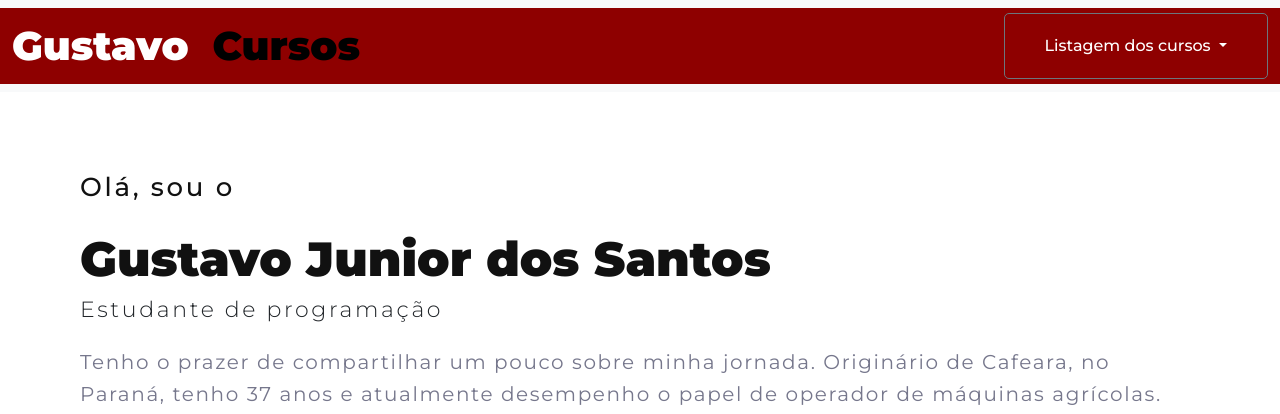
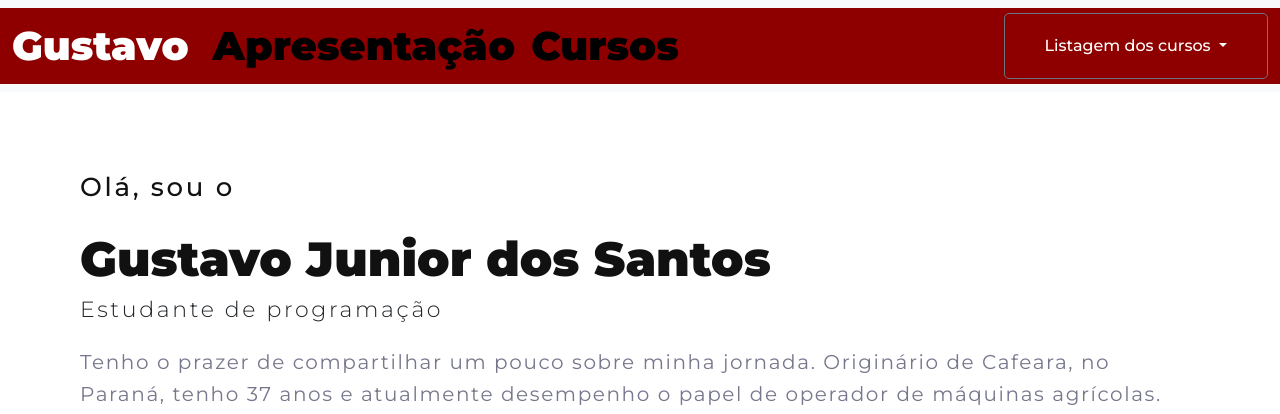
Before and after one commit to gustavodsantos/portifolio-dev, a Django app: template backend/mysite/base/templates/base/apresentation.html in a window 1280 px wide. Shown: the top 414 px of the page. Run offline with Django 5.2, Linux system fonts and the light colour scheme; the template is opened without the code that fills it, so the values that code supplies are empty.

Commit message:
criado template apresentation
close #7

```diff
--- a/backend/mysite/base/templates/base/base.html
+++ b/backend/mysite/base/templates/base/base.html
@@ -29,6 +29,9 @@
 
         <div class="collapse navbar-collapse" id="navbarNav">
             <ul class="navbar-nav">
+                <li class="nav-item">
+                    <a class="nav-link active" aria-current="page" href="{% url 'base:apresentation' %}">Apresentação</a>
+                </li>
                 <li class="nav-item">
                     <a class="nav-link active" aria-current="page" href="{% url 'cursos:indice' %}">Cursos</a>
                 </li>
--- a/backend/mysite/base/urls.py
+++ b/backend/mysite/base/urls.py
@@ -1,7 +1,9 @@
 from django.urls import path
-from mysite.base.views import home
+
+from mysite.base.views import home, apresentation
 
 app_name = 'base'
 urlpatterns = [
     path('', home, name='home'),
+    path('base/', apresentation, name='apresentation'),
 ]
--- a/backend/mysite/base/views.py
+++ b/backend/mysite/base/views.py
@@ -5,3 +5,7 @@ from django.shortcuts import render
 
 def home(request):
     return render(request, 'base/home.html', {})
+
+
+def apresentation(request):
+    return render(request, 'base/apresentation.html', {})
```
